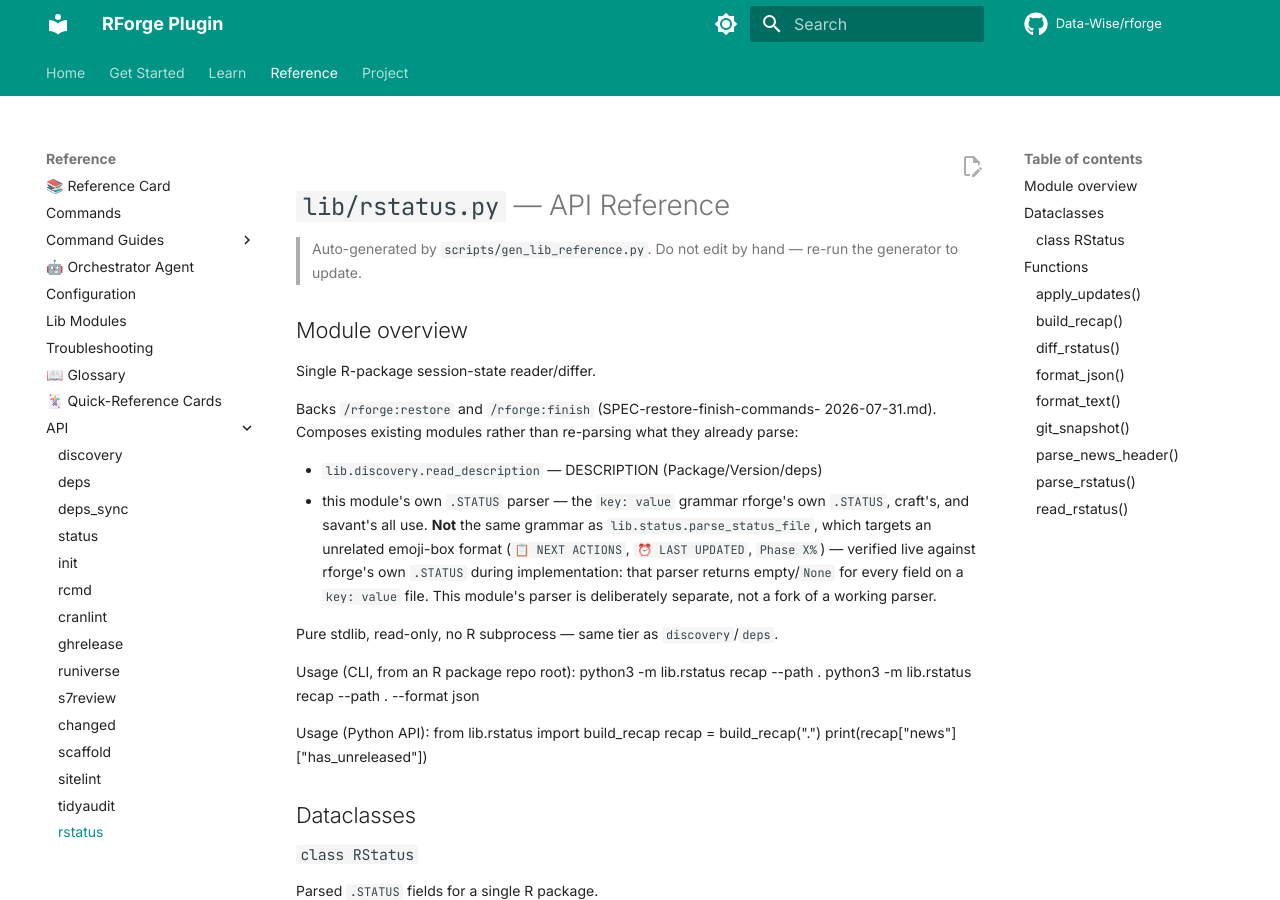
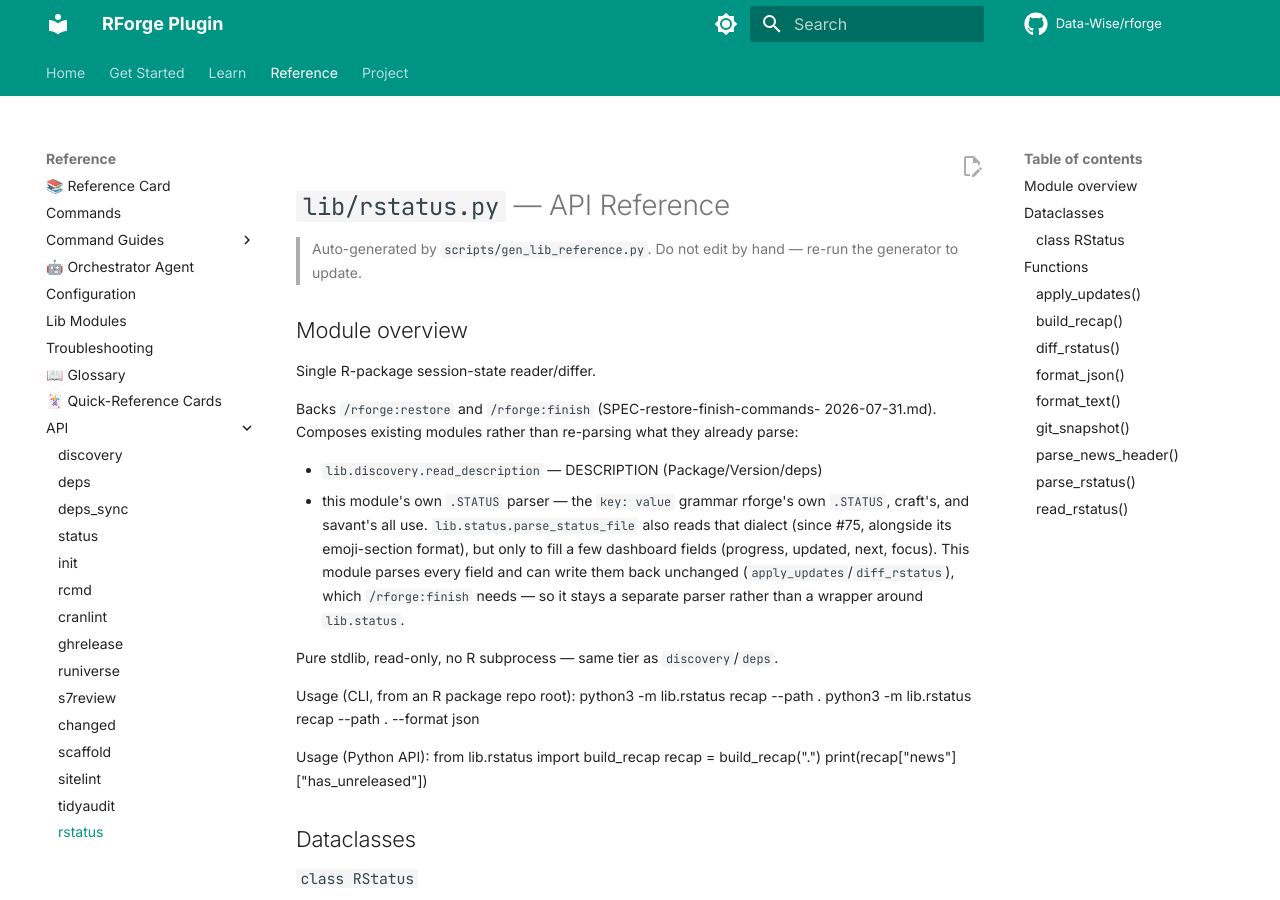
Before and after one commit to Data-Wise/rforge, an MkDocs documentation site: the page built from docs/reference/rstatus.md, in a window 1280 px wide and 900 px high. Built offline with MkDocs 1.6.1 and Material for MkDocs 9.7.7, drawn with Linux system fonts in a browser that asks for light colours; comment, search, counter and statistics services are not loaded.

Commit message:
docs(rstatus): correct stale claim that lib.status cannot read key: value files
Since #75, lib.status.parse_status_file reads the frontmatter dialect too, so
the module docstring (and the generated docs/reference/rstatus.md) saying it
'returns empty/None for every field on a key: value file' was false. The
reason for a separate parser still holds and is now stated: lib.status fills
a few dashboard fields, rstatus keeps and round-trips every field.

Co-Authored-By: Claude Opus 5.5 <noreply@anthropic.com>

```diff
--- a/docs/reference/rstatus.md
+++ b/docs/reference/rstatus.md
@@ -12,12 +12,12 @@ already parse:
 
 - `lib.discovery.read_description` — DESCRIPTION (Package/Version/deps)
 - this module's own `.STATUS` parser — the `key: value` grammar rforge's
-  own `.STATUS`, craft's, and savant's all use. **Not** the same grammar as
-  `lib.status.parse_status_file`, which targets an unrelated emoji-box
-  format (`📋 NEXT ACTIONS`, `⏰ LAST UPDATED`, `Phase X%`) — verified live
-  against rforge's own `.STATUS` during implementation: that parser returns
-  empty/`None` for every field on a `key: value` file. This module's parser
-  is deliberately separate, not a fork of a working parser.
+  own `.STATUS`, craft's, and savant's all use. `lib.status.parse_status_file`
+  also reads that dialect (since #75, alongside its emoji-section format), but
+  only to fill a few dashboard fields (progress, updated, next, focus). This
+  module parses every field and can write them back unchanged
+  (`apply_updates`/`diff_rstatus`), which `/rforge:finish` needs — so it stays
+  a separate parser rather than a wrapper around `lib.status`.
 
 Pure stdlib, read-only, no R subprocess — same tier as `discovery`/`deps`.
 
```
Also changed, not shown: 1 other file.
